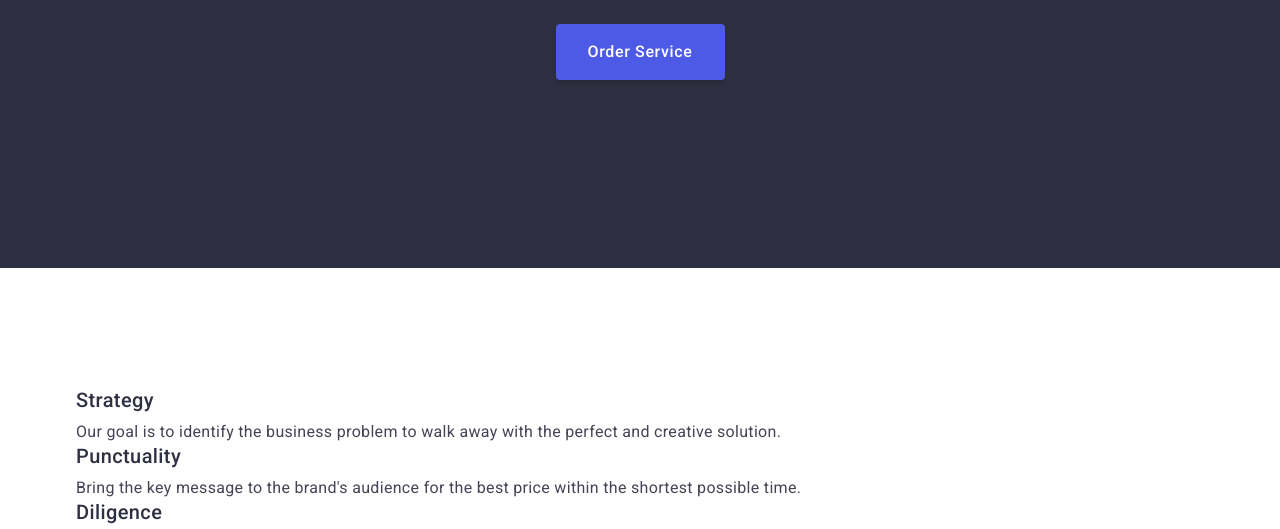
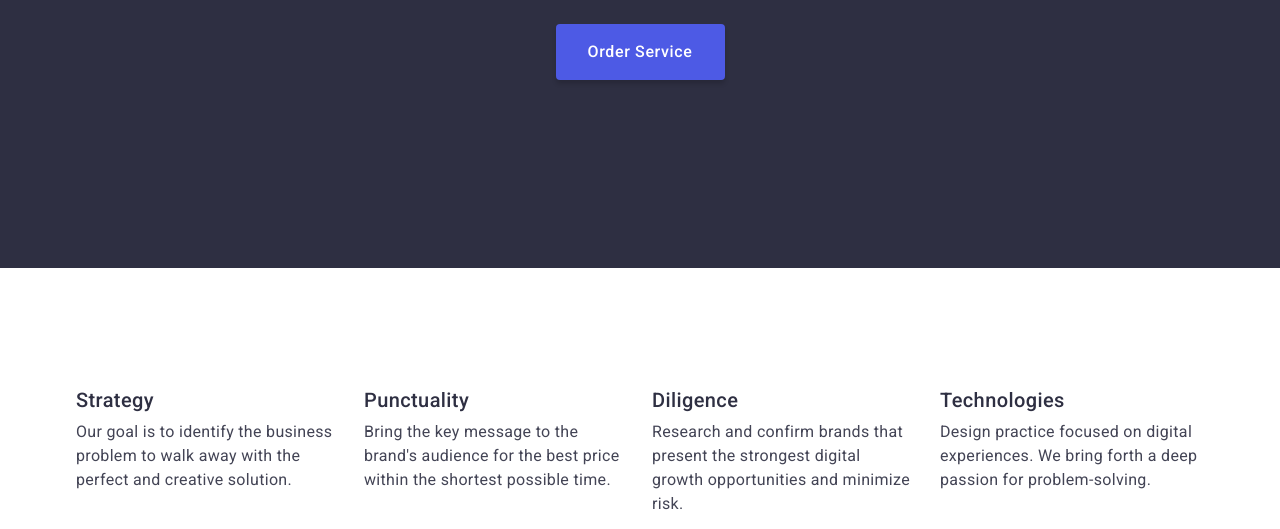
Before and after one commit to ilpry/goit-markup-hw-03, a plain HTML site: page index.html in a window 1280 px wide. Shown: the part 405-934 px from the top of the page. Drawn offline with nearby package versions, Linux system fonts and the light colour scheme.

Commit message:
Update index.html

```diff
--- a/index.html
+++ b/index.html
@@ -71,29 +71,29 @@
       <section class="section">
         <div class="container feature-container">
           <h2 class="hidden">Our features</h2>
-          <ul class="feature list">
-            <li>
+          <ul class="feature-list list">
+            <li class="feature-list-item">
               <h3 class="title">Strategy</h3>
               <p class="text">
                 Our goal is to identify the business problem to walk away with
                 the perfect and creative solution.
               </p>
             </li>
-            <li>
+            <li class="feature-list-item">
               <h3 class="title">Punctuality</h3>
               <p class="text">
                 Bring the key message to the brand's audience for the best price
                 within the shortest possible time.
               </p>
             </li>
-            <li>
+            <li class="feature-list-item">
               <h3 class="title">Diligence</h3>
               <p class="text">
                 Research and confirm brands that present the strongest digital
                 growth opportunities and minimize risk.
               </p>
             </li>
-            <li>
+            <li class="feature-list-item">
               <h3 class="title">Technologies</h3>
               <p class="text">
                 Design practice focused on digital experiences. We bring forth a
```
